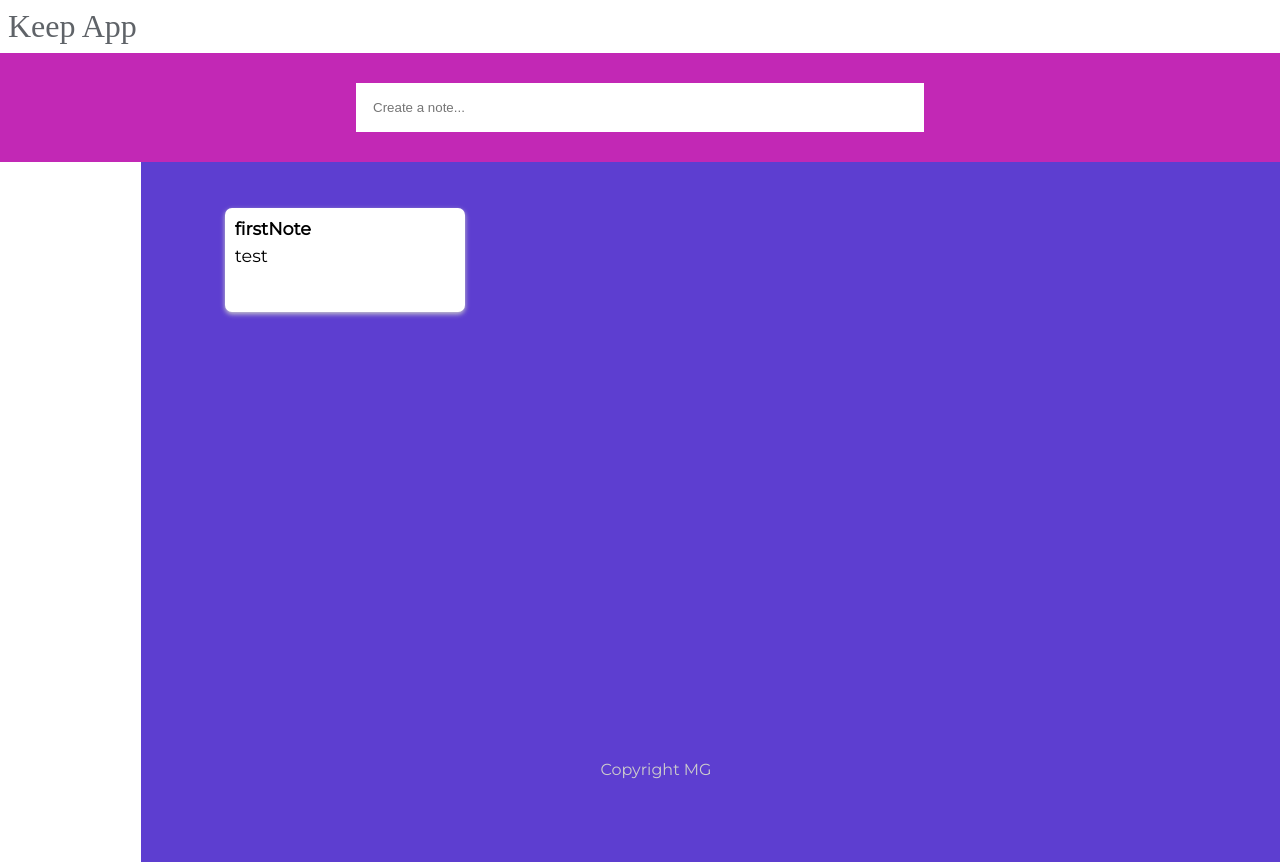
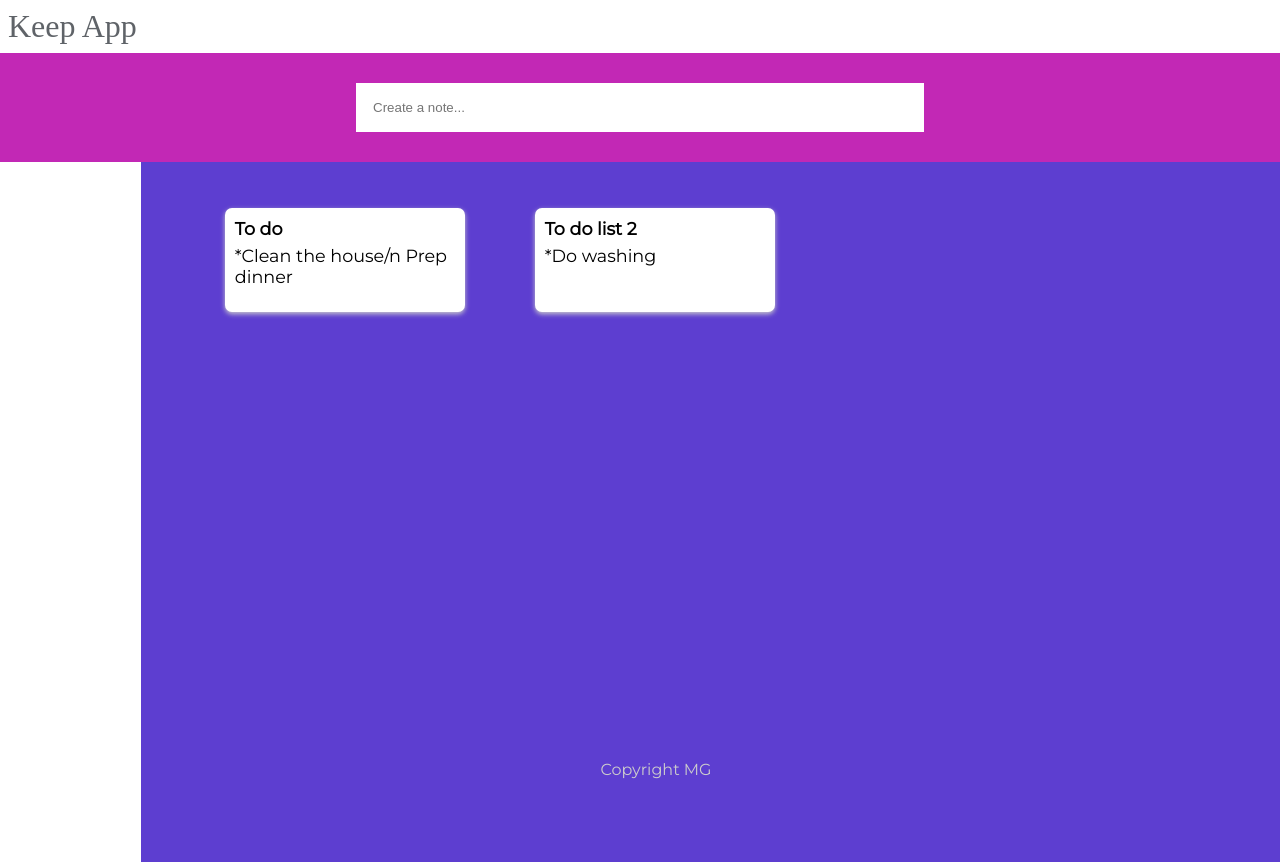
Before and after one commit to 2578344/Keep---React---App, a React (Create React App) app: page / in a window 1280 px wide. Built offline with nearby package versions, Linux system fonts and the light colour scheme; a web font is replaced by a local one.

Commit message:
deleted Note-Container added folder with default test notes

```diff
--- a/src/App.jsx
+++ b/src/App.jsx
@@ -1,15 +1,22 @@
 import React from "react";
 import Header from "./Header";
 import Footer from "./Footer";
-import NoteContainer from "./Note-Container";
 import CreateNote from "./CreateNote";
+import testNotes  from "./TestNotes";
+import Note from "./Note";
+function GenerateNote(noteItem){
+  return <Note key={noteItem.id} title={noteItem.title} content={noteItem.content} />
+}
+
 
 function App() {
   return (
     <div className="Header">
         <Header />
         <CreateNote />
-        <NoteContainer title="firstNote" content="test"/>
+        <div className="note-container">
+          {testNotes.map(GenerateNote)}
+        </div>
         <Footer />
     </div>
   );
--- a/src/Note-Container.jsx
+++ /dev/null
@@ -1,12 +0,0 @@
-import React from "react";
-import Note from "./Note";
-
-function NoteContainer(props){
-    return (
-        <div className="note-container">
-            <Note title={props.title} content={props.content} />
-        </div>
-    )
-}
-
-export default NoteContainer;
--- /dev/null
+++ b/src/TestNotes.js
@@ -0,0 +1,12 @@
+const testNotes = [{
+  id:0,
+  title: "To do",
+  content: "*Clean the house/n Prep dinner"
+},
+{
+  id:1,
+  title: "To do list 2",
+  content: "*Do washing"
+}]
+
+export default testNotes;
```
